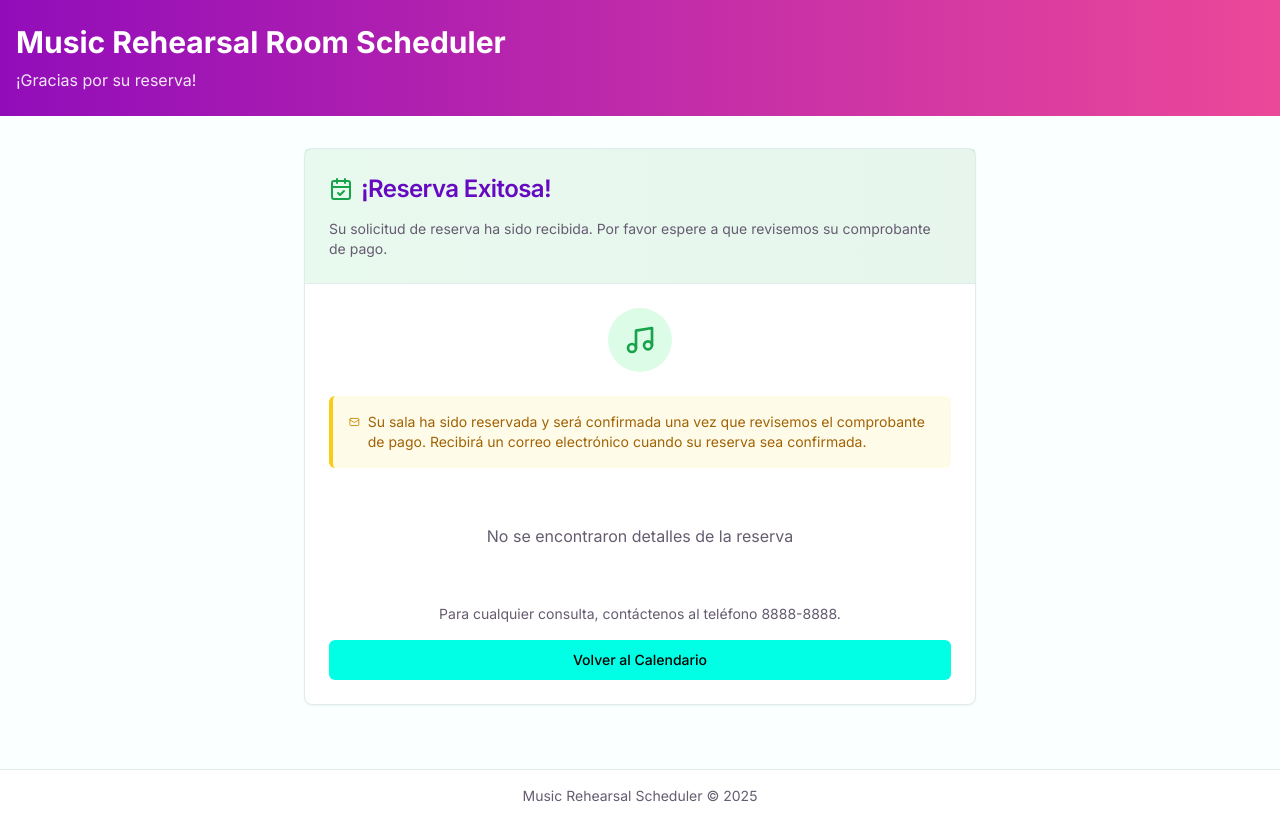
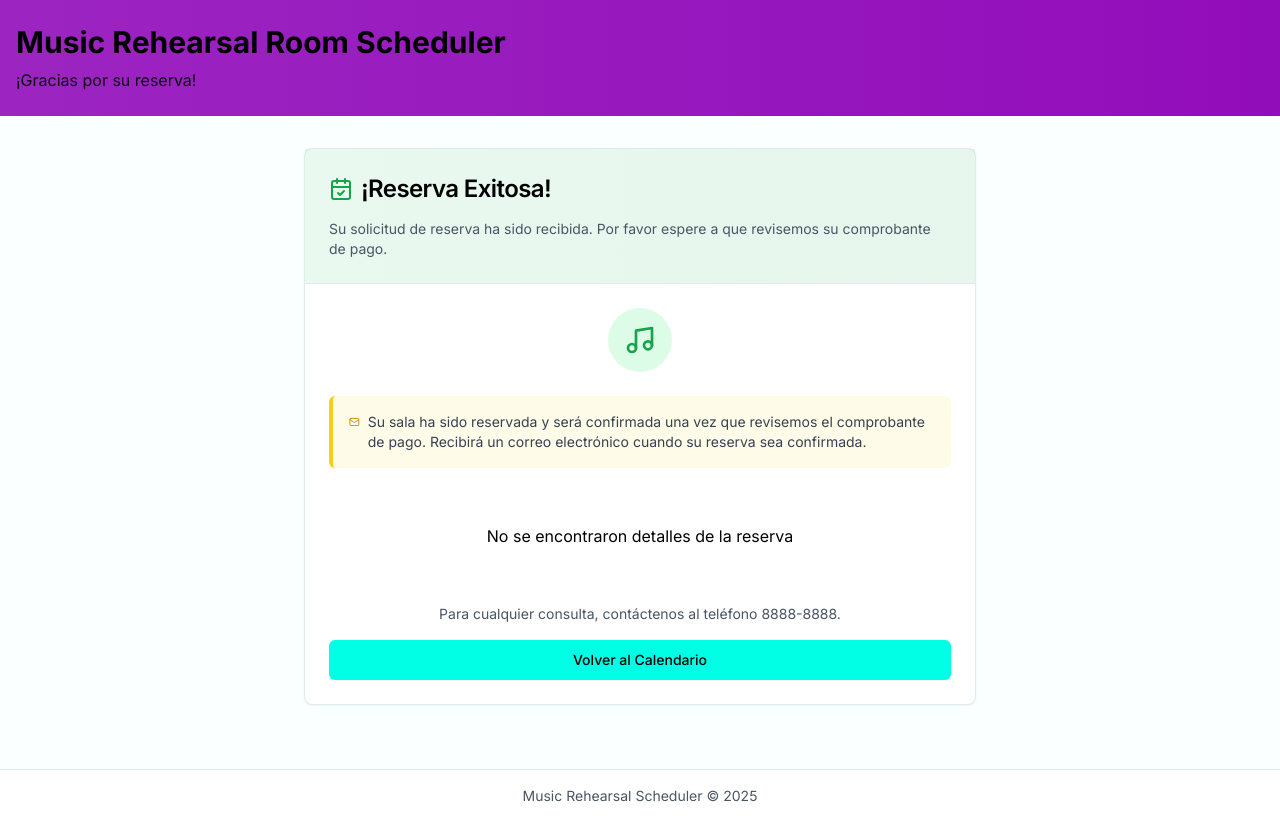
Before and after one commit to marcedigital/backlinesys, a React (Vite) app: page /thankyou in a window 1280 px wide. Built offline with nearby package versions, Linux system fonts and the light colour scheme.

Commit message:
Refactor: Improve color usage and styling

```diff
--- a/src/index.css
+++ b/src/index.css
@@ -8,13 +8,13 @@
 @layer base {
   :root {
     --background: 180 100% 99%;
-    --foreground: 270 90% 40%;
+    --foreground: 0 0% 10%;
 
     --card: 0 0% 100%;
-    --card-foreground: 270 90% 40%;
+    --card-foreground: 0 0% 10%;
 
     --popover: 0 0% 100%;
-    --popover-foreground: 270 90% 40%;
+    --popover-foreground: 0 0% 10%;
 
     --primary: 176 100% 50%;
     --primary-foreground: 0 0% 0%;
@@ -23,7 +23,7 @@
     --secondary-foreground: 0 0% 100%;
 
     --muted: 180 8% 95%;
-    --muted-foreground: 270 10% 40%;
+    --muted-foreground: 0 0% 40%;
 
     --accent: 282 87% 39%;
     --accent-foreground: 0 0% 100%;
@@ -80,6 +80,14 @@
     overflow-x: hidden;
     -webkit-font-smoothing: antialiased;
     -moz-osx-font-smoothing: grayscale;
+  }
+
+  h1, h2, h3, h4, h5, h6 {
+    @apply text-black;
+  }
+
+  p, span, li {
+    @apply text-black;
   }
 
   .glass-morphism {
--- a/src/pages/Index.tsx
+++ b/src/pages/Index.tsx
@@ -6,7 +6,7 @@ const Index: React.FC = () => {
   return (
     <div className="min-h-screen flex flex-col bg-background">
       {/* Header */}
-      <header className="bg-gradient-to-r from-primary to-accent text-white py-6">
+      <header className="bg-gradient-to-r from-primary/90 to-accent text-white py-6">
         <div className="container mx-auto px-4">
           <h1 className="text-3xl font-bold">Music Rehearsal Room Scheduler</h1>
           <p className="mt-2 opacity-90">Book Sala 1 or Sala 2 for your next jam session or practice</p>
@@ -20,7 +20,7 @@ const Index: React.FC = () => {
 
       {/* Footer */}
       <footer className="bg-white border-t border-border py-4 mt-auto">
-        <div className="container mx-auto px-4 text-center text-sm text-muted-foreground">
+        <div className="container mx-auto px-4 text-center text-sm text-gray-600">
           Music Rehearsal Scheduler &copy; {new Date().getFullYear()}
         </div>
       </footer>
--- a/src/pages/ThankYou.tsx
+++ b/src/pages/ThankYou.tsx
@@ -15,7 +15,7 @@ const ThankYou: React.FC = () => {
   return (
     <div className="min-h-screen flex flex-col bg-background">
       {/* Header */}
-      <header className="bg-gradient-to-r from-booking-purple to-booking-pink text-white py-6">
+      <header className="bg-gradient-to-r from-accent/90 to-accent text-white py-6">
         <div className="container mx-auto px-4">
           <h1 className="text-3xl font-bold">Music Rehearsal Room Scheduler</h1>
           <p className="mt-2 opacity-90">¡Gracias por su reserva!</p>
@@ -28,9 +28,9 @@ const ThankYou: React.FC = () => {
           <CardHeader className="bg-gradient-to-r from-green-500/10 to-green-600/10 border-b">
             <div className="flex items-center gap-2 mb-2">
               <CalendarCheck className="h-6 w-6 text-green-600" />
-              <CardTitle className="text-2xl">¡Reserva Exitosa!</CardTitle>
+              <CardTitle className="text-2xl text-black">¡Reserva Exitosa!</CardTitle>
             </div>
-            <CardDescription>
+            <CardDescription className="text-gray-600">
               Su solicitud de reserva ha sido recibida. Por favor espere a que revisemos su comprobante de pago.
             </CardDescription>
           </CardHeader>
@@ -45,7 +45,7 @@ const ThankYou: React.FC = () => {
             <div className="bg-yellow-50 border-l-4 border-yellow-400 p-4 mb-6 rounded-md">
               <div className="flex">
                 <Mail className="h-5 w-5 text-yellow-600 mr-2" />
-                <p className="text-sm text-yellow-700">
+                <p className="text-sm text-gray-700">
                   Su sala ha sido reservada y será confirmada una vez que revisemos el comprobante de pago. Recibirá un correo electrónico cuando su reserva sea confirmada.
                 </p>
               </div>
@@ -54,68 +54,68 @@ const ThankYou: React.FC = () => {
             {bookingData ? (
               <div className="space-y-4">
                 <div className="flex justify-between items-center">
-                  <h3 className="text-lg font-semibold">Detalles de la Reserva</h3>
-                  <span className="text-sm text-muted-foreground">#{Math.floor(Math.random() * 10000).toString().padStart(4, '0')}</span>
+                  <h3 className="text-lg font-semibold text-black">Detalles de la Reserva</h3>
+                  <span className="text-sm text-gray-600">#{Math.floor(Math.random() * 10000).toString().padStart(4, '0')}</span>
                 </div>
 
                 <div className="grid grid-cols-2 gap-4 py-2">
                   <div>
-                    <p className="text-sm text-muted-foreground">Sala:</p>
-                    <p className="font-medium">{bookingData.room}</p>
+                    <p className="text-sm text-gray-600">Sala:</p>
+                    <p className="font-medium text-black">{bookingData.room}</p>
                   </div>
                   <div>
-                    <p className="text-sm text-muted-foreground">Fecha:</p>
-                    <p className="font-medium">
+                    <p className="text-sm text-gray-600">Fecha:</p>
+                    <p className="font-medium text-black">
                       {bookingData.startTime ?
                         format(bookingData.startTime, "EEEE, d 'de' MMMM 'de' yyyy", { locale: es }) :
                         "No disponible"}
                     </p>
                   </div>
                   <div>
-                    <p className="text-sm text-muted-foreground">Hora de inicio:</p>
-                    <p className="font-medium">{bookingData.startTime ? format(bookingData.startTime, "HH:mm") : "No disponible"}</p>
+                    <p className="text-sm text-gray-600">Hora de inicio:</p>
+                    <p className="font-medium text-black">{bookingData.startTime ? format(bookingData.startTime, "HH:mm") : "No disponible"}</p>
                   </div>
                   <div>
-                    <p className="text-sm text-muted-foreground">Hora de fin:</p>
-                    <p className="font-medium">{bookingData.endTime ? format(bookingData.endTime, "HH:mm") : "No disponible"}</p>
+                    <p className="text-sm text-gray-600">Hora de fin:</p>
+                    <p className="font-medium text-black">{bookingData.endTime ? format(bookingData.endTime, "HH:mm") : "No disponible"}</p>
                   </div>
                 </div>
 
                 <Separator />
 
                 <div>
-                  <h3 className="text-lg font-semibold mb-2">Equipamiento Adicional</h3>
+                  <h3 className="text-lg font-semibold mb-2 text-black">Equipamiento Adicional</h3>
 
                   <div className="space-y-2">
                     {bookingData.addOns
                       .filter(addon => addon.selected)
                       .map((addon, index) => (
                         <div key={index} className="flex items-center gap-2">
-                          <Clock className="h-4 w-4 text-muted-foreground" />
-                          <span>{addon.name}</span>
+                          <Clock className="h-4 w-4 text-gray-600" />
+                          <span className="text-black">{addon.name}</span>
                         </div>
                       ))}
 
                     {bookingData.addOns.filter(addon => addon.selected).length === 0 && (
-                      <p className="text-muted-foreground italic">Sin equipamiento adicional</p>
+                      <p className="text-gray-600 italic">Sin equipamiento adicional</p>
                     )}
                   </div>
                 </div>
               </div>
             ) : (
-              <div className="text-center text-muted-foreground py-8">
+              <div className="text-center text-gray-600 py-8">
                 <p>No se encontraron detalles de la reserva</p>
               </div>
             )}
           </CardContent>
 
           <CardFooter className="flex flex-col space-y-4 items-center">
-            <p className="text-sm text-muted-foreground text-center">
+            <p className="text-sm text-gray-600 text-center">
               Para cualquier consulta, contáctenos al teléfono 8888-8888.
             </p>
 
             <Link to="/" className="w-full">
-              <Button className="w-full bg-booking-blue hover:bg-booking-blue/90">
+              <Button className="w-full bg-primary text-black hover:bg-primary/80">
                 Volver al Calendario
               </Button>
             </Link>
@@ -125,7 +125,7 @@ const ThankYou: React.FC = () => {
 
       {/* Footer */}
       <footer className="bg-white border-t border-border py-4 mt-8">
-        <div className="container mx-auto px-4 text-center text-sm text-muted-foreground">
+        <div className="container mx-auto px-4 text-center text-sm text-gray-600">
           Music Rehearsal Scheduler &copy; {new Date().getFullYear()}
         </div>
       </footer>
--- a/tailwind.config.ts
+++ b/tailwind.config.ts
@@ -1,3 +1,4 @@
+
 import type { Config } from "tailwindcss";
 
 export default {
@@ -53,16 +54,16 @@ export default {
 					foreground: 'hsl(var(--card-foreground))'
 				},
 				booking: {
-					blue: '#00FFE5',      // Updated to primary color
-					'light-blue': '#DBEAFE',
+					blue: '#00E5D0',      // Slightly less bright version of primary
+					'light-blue': '#E5FFFC',
 					gray: '#F5F5F7',
-					'dark-gray': '#86868B',
+					'dark-gray': '#4A4A4D',
 					green: '#10B981',
 					red: '#EF4444',
 					orange: '#F97316',
-					purple: '#920DBA',    // Updated to secondary/accent color
+					purple: '#920DBA',    // Secondary/accent color
 					pink: '#EC4899',
-					yellow: '#FFD400',    // Updated to tertiary color
+					yellow: '#FFD400',    // Tertiary color
 					overlay: 'rgba(0, 0, 0, 0.5)',
 				}
 			},
```
Also changed, not shown: src/components/BookingModal.tsx (+7 -7 lines), src/pages/Login.tsx (+12 -12 lines).
